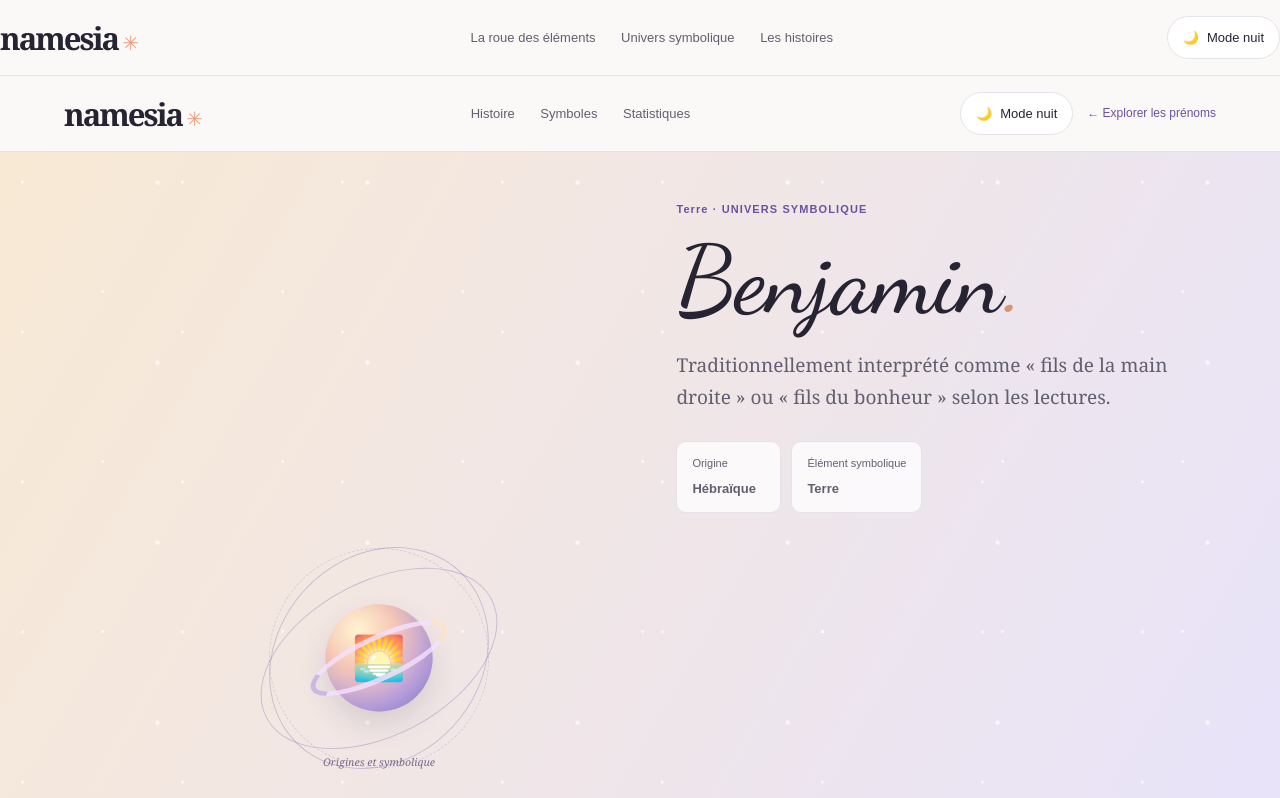
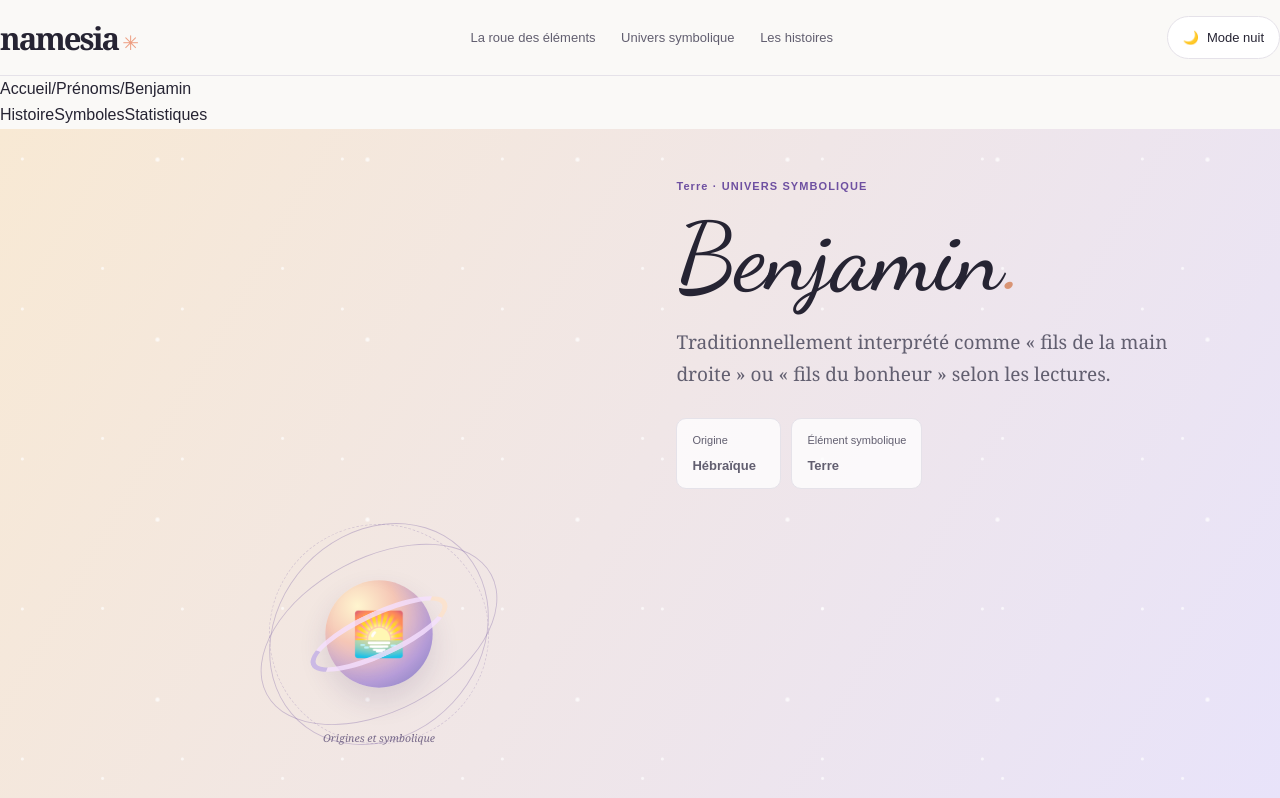
Before and after one commit to Nabouna32/Names, a Next.js app: page /prenoms/benjamin in a window 1280 px wide. Shown: the top 798 px of the page. Built offline with nearby package versions, Linux system fonts and the light colour scheme.

Commit message:
Move global navigation to layout and add profile breadcrumb

```diff
--- a/src/components/SiteHeader.tsx
+++ b/src/components/SiteHeader.tsx
@@ -1,40 +1,57 @@
+"use client";
+
 import Link from "next/link";
+import { usePathname } from "next/navigation";
 import ThemeToggle from "@/components/ThemeToggle";
 
 type SiteHeaderProps = {
-  variant: "home" | "profile";
+  variant?: "home" | "profile";
 };
 
 export default function SiteHeader({ variant }: SiteHeaderProps) {
+  const pathname = usePathname();
   const isProfile = variant === "profile";
 
+  // The old page-level calls now render only page context; the global header is rendered by RootLayout.
+  if (variant === "home") return null;
+
+  if (isProfile) {
+    const slug = pathname.split("/").filter(Boolean).at(-1) ?? "";
+    const pageName = slug
+      .split("-")
+      .map((part) => part.charAt(0).toLocaleUpperCase("fr-FR") + part.slice(1))
+      .join(" ");
+
+    return (
+      <div className="profile-page-topline">
+        <nav className="profile-breadcrumb" aria-label="Fil d’Ariane">
+          <Link href="/">Accueil</Link>
+          <span aria-hidden="true">/</span>
+          <Link href="/#decouvrir">Prénoms</Link>
+          <span aria-hidden="true">/</span>
+          <span aria-current="page">{pageName}</span>
+        </nav>
+        <nav className="profile-section-nav" aria-label="Navigation de la fiche">
+          <a href="#histoire">Histoire</a>
+          <a href="#symboles">Symboles</a>
+          <a href="#statistiques">Statistiques</a>
+        </nav>
+      </div>
+    );
+  }
+
   return (
-    <header className={`site-header site-header--${variant}`}>
+    <header className="site-header site-header--global">
       <Link className="wordmark" href="/" aria-label="Namesia — accueil">
         namesia<span aria-hidden="true">✳</span>
       </Link>
-      <nav className="site-header-nav" aria-label={isProfile ? "Navigation de la fiche" : "Navigation principale"}>
-        {isProfile ? (
-          <>
-            <a href="#histoire">Histoire</a>
-            <a href="#symboles">Symboles</a>
-            <a href="#statistiques">Statistiques</a>
-          </>
-        ) : (
-          <>
-            <a href="#roue">La roue des éléments</a>
-            <a href="#univers">Univers symbolique</a>
-            <a href="#histoire">Les histoires</a>
-          </>
-        )}
+      <nav className="site-header-nav" aria-label="Navigation principale">
+        <Link href="/#roue">La roue des éléments</Link>
+        <Link href="/#univers">Univers symbolique</Link>
+        <Link href="/#histoire">Les histoires</Link>
       </nav>
       <div className="site-header-actions">
         <ThemeToggle />
-        {isProfile && (
-          <Link className="profile-back-link" href="/">
-            ← Explorer les prénoms
-          </Link>
-        )}
       </div>
     </header>
   );
```
